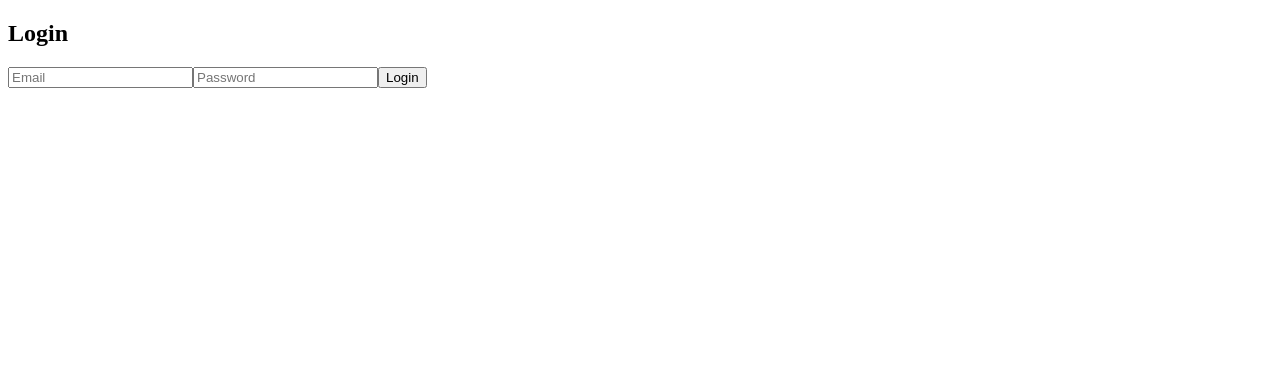
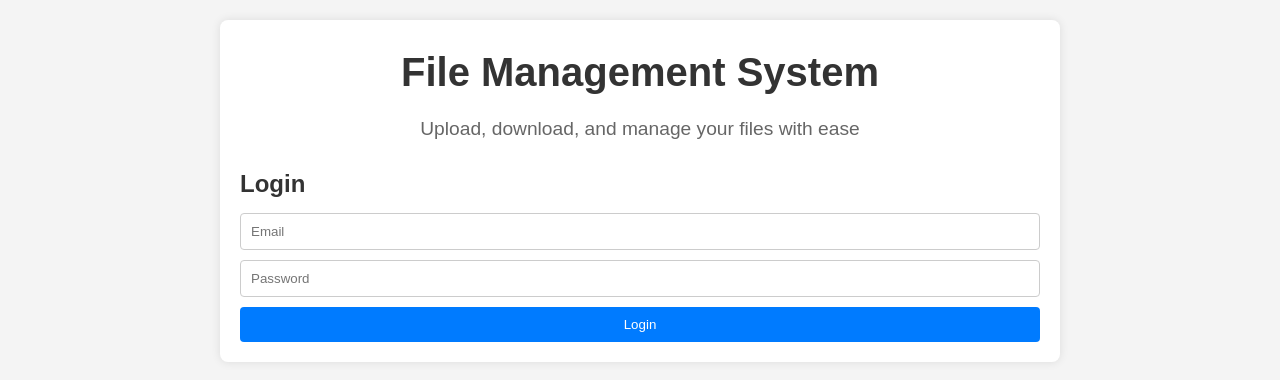
Before and after one commit to rebootshen/file-management, a React (Create React App) app in the folder file-frontend/: page / in a window 1280 px wide. Shown: the top 380 px of the page. Built offline with nearby package versions, Linux system fonts and the light colour scheme; no server answers; the HTML template or start-up script is replaced by a standard one.

Commit message:
add css files to beautify pages

```diff
--- a/file-frontend/src/App.js
+++ b/file-frontend/src/App.js
@@ -1,28 +1,3 @@
-// import logo from './logo.svg';
-// import './App.css';
-
-// function App() {
-//   return (
-//     <div className="App">
-//       <header className="App-header">
-//         <img src={logo} className="App-logo" alt="logo" />
-//         <p>
-//           Edit <code>src/App.js</code> and save to reload.
-//         </p>
-//         <a
-//           className="App-link"
-//           href="https://reactjs.org"
-//           target="_blank"
-//           rel="noopener noreferrer"
-//         >
-//           Learn React
-//         </a>
-//       </header>
-//     </div>
-//   );
-// }
-
-
 // src/App.js
 import React from 'react';
 import { BrowserRouter as Router, Route, Routes } from 'react-router-dom';
@@ -36,7 +11,11 @@ import ProtectedRoute from './components/ProtectedRoute';
 const App = () => {
   return (
     <Router>
-      <div>
+      <div className="container">
+        <header>
+          <h1>File Management System</h1>
+          <p>Upload, download, and manage your files with ease</p>
+        </header>
         <Routes>
           <Route path="/login" element={<Login />} />
           <Route path="/register" element={<Register />} />
--- /dev/null
+++ b/file-frontend/src/components/Auth/Auth.css
@@ -0,0 +1,25 @@
+/* src/components/Auth/Auth.css */
+form {
+    display: flex;
+    flex-direction: column;
+    gap: 10px;
+  }
+
+  form input {
+    padding: 10px;
+    border: 1px solid #ccc;
+    border-radius: 4px;
+  }
+
+  form button {
+    padding: 10px;
+    border: none;
+    background: #007bff;
+    color: #fff;
+    border-radius: 4px;
+    cursor: pointer;
+  }
+
+  form button:hover {
+    background: #0056b3;
+  }
--- a/file-frontend/src/components/Auth/Login.js
+++ b/file-frontend/src/components/Auth/Login.js
@@ -2,11 +2,16 @@
 import React, { useState } from 'react';
 import { useNavigate } from 'react-router-dom';
 import api from '../../api';
+import './Auth.css'; // Import Auth styles
+import Notification from '../Notification/Notification';
+import '../Notification/Notification.css';
 
 const Login = () => {
   const [email, setEmail] = useState('');
   const [password, setPassword] = useState('');
   const navigate = useNavigate();
+
+  const [notification, setNotification] = useState({ message: '', type: '' });
 
   const handleSubmit = async (e) => {
     e.preventDefault();
@@ -16,12 +21,16 @@ const Login = () => {
       navigate('/dashboard'); // Redirect to dashboard
     } catch (error) {
       console.error(error);
+      setNotification({ message: 'Failed to login', type: 'error' });
     }
   };
 
   return (
     <form onSubmit={handleSubmit}>
       <h2>Login</h2>
+      {notification.message && (
+        <Notification message={notification.message} type={notification.type} />
+      )}
       <input
         type="email"
         value={email}
--- a/file-frontend/src/components/Dashboard/FileList.js
+++ b/file-frontend/src/components/Dashboard/FileList.js
@@ -86,7 +86,7 @@ const handleDownload = async (filename) => {
             <button onClick={() => setSelectedFile(file)}>Rename</button>
             <button onClick={() => handleDelete(file)}>Delete</button>
             {selectedFile === file && (
-              <div>
+              <div className="rename-container">
                 <input
                   type="text"
                   value={newName}
--- a/file-frontend/src/index.css
+++ b/file-frontend/src/index.css
@@ -1,13 +1,128 @@
-body {
+/* src/index.css */
+
+/* Reset some default styles */
+body, h1, h2, h3, h4, h5, h6, p, ul, li, button, input {
   margin: 0;
-  font-family: -apple-system, BlinkMacSystemFont, 'Segoe UI', 'Roboto', 'Oxygen',
-    'Ubuntu', 'Cantarell', 'Fira Sans', 'Droid Sans', 'Helvetica Neue',
-    sans-serif;
-  -webkit-font-smoothing: antialiased;
-  -moz-osx-font-smoothing: grayscale;
+  padding: 0;
+  box-sizing: border-box;
 }
 
-code {
-  font-family: source-code-pro, Menlo, Monaco, Consolas, 'Courier New',
-    monospace;
+body {
+  font-family: Arial, sans-serif;
+  background-color: #f4f4f4;
+  color: #333;
+  line-height: 1.6;
+  padding: 20px;
 }
+
+/* Container */
+.container {
+  max-width: 800px;
+  margin: 0 auto;
+  padding: 20px;
+  background: #fff;
+  border-radius: 8px;
+  box-shadow: 0 0 10px rgba(0, 0, 0, 0.1);
+}
+
+/* Header */
+header {
+  text-align: center;
+  margin-bottom: 20px;
+}
+
+header h1 {
+  font-size: 2.5em;
+  margin-bottom: 10px;
+}
+
+header p {
+  font-size: 1.2em;
+  color: #666;
+}
+
+/* File List */
+ul {
+  list-style: none;
+  margin-top: 20px;
+}
+
+li {
+  padding: 10px;
+  background: #f9f9f9;
+  margin-bottom: 10px;
+  border-radius: 4px;
+  display: flex;
+  justify-content: space-between;
+  align-items: center;
+}
+
+li:nth-child(odd) {
+  background: #e9e9e9;
+}
+
+li button {
+  margin-left: 10px;
+  padding: 5px 10px;
+  border: none;
+  background: #007bff;
+  color: #fff;
+  border-radius: 4px;
+  cursor: pointer;
+}
+
+li button:hover {
+  background: #0056b3;
+}
+
+li input {
+  padding: 5px;
+  margin-right: 10px;
+  border: 1px solid #ccc;
+  border-radius: 4px;
+}
+
+/* Notification */
+.notification {
+  padding: 10px;
+  margin: 10px 0;
+  border-radius: 5px;
+  color: #fff;
+  font-weight: bold;
+  text-align: center;
+}
+
+.notification.success {
+  background-color: #4caf50;
+}
+
+.notification.error {
+  background-color: #f44336;
+}
+
+/* Rename Input and Button */
+.rename-container {
+  display: flex;
+  align-items: center;
+}
+
+.rename-container input {
+  padding: 5px;
+  margin-right: 10px;
+  border: 1px solid #ccc;
+  border-radius: 4px;
+  flex: 1;
+}
+
+.rename-container button {
+  padding: 5px 10px;
+  border: none;
+  background: #007bff;
+  color: #fff;
+  border-radius: 4px;
+  cursor: pointer;
+}
+
+.rename-container button:hover {
+  background: #0056b3;
+}
--- a/file-frontend/src/index.js
+++ b/file-frontend/src/index.js
@@ -1,25 +1,12 @@
-// import React from 'react';
-// import ReactDOM from 'react-dom/client';
-// import './index.css';
-// import App from './App';
-// import reportWebVitals from './reportWebVitals';
-
-// const root = ReactDOM.createRoot(document.getElementById('root'));
-// root.render(
-//   <React.StrictMode>
-//     <App />
-//   </React.StrictMode>
-// );
-
-// // If you want to start measuring performance in your app, pass a function
-// // to log results (for example: reportWebVitals(console.log))
-// // or send to an analytics endpoint. Learn more: https://bit.ly/CRA-vitals
-// reportWebVitals();
-
-
 // src/index.js
 import React from 'react';
 import ReactDOM from 'react-dom';
+import './index.css'; // Import global styles
 import App from './App';
 
-ReactDOM.render(<App />, document.getElementById('root'));
+ReactDOM.render(
+  <React.StrictMode>
+    <App />
+  </React.StrictMode>,
+  document.getElementById('root')
+);
```
Also changed, not shown: file-frontend/src/App.css (deleted, +0 -38 lines).
